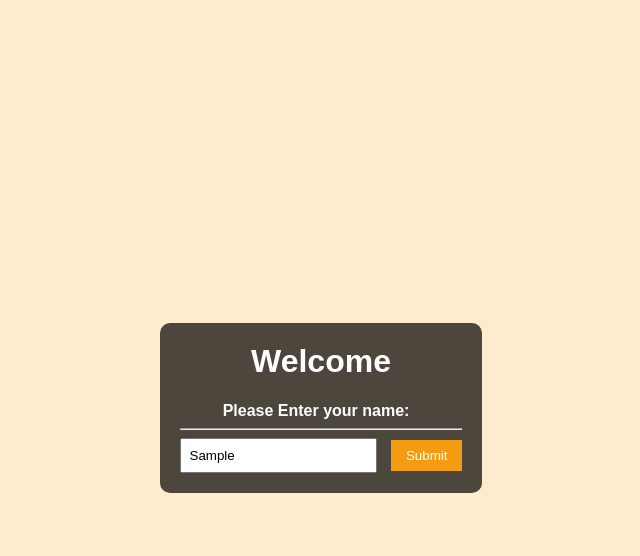
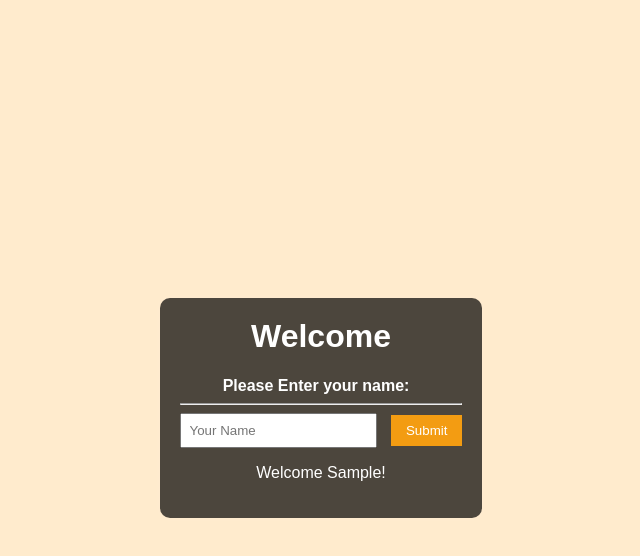
Before and after one commit to MazenDerbas/1DV610, a website: page index.html in a window 1280 px wide. Both pictures are taken after typing "Sample" into the empty fields and a click on the button "Submit". Shown: the whole page, without its empty margins (319-959 px from the left). Drawn offline with Linux system fonts and the light colour scheme.

Commit message:
Add welcome message in JS

```diff
--- a/index.html
+++ b/index.html
@@ -4,7 +4,8 @@
   <meta charset="UTF-8">
   <meta name="viewport" content="width=device-width, initial-scale=1.0">
   <link rel="stylesheet" href="css/style.css">
-  <script src="script.js"></script>
+  <script type="module" src="script.js"></script>
+
   <title>Doc</title>
 </head>
 <body>
@@ -12,8 +13,9 @@
     <h1>Welcome </h1>
     <label for="name">Please Enter your name: </label>
     <hr>
-    <input type="text" id="name" placeholder="Your Name">
+    <input type="text" id="userName" placeholder="Your Name">
     <button id="generateButton">Submit</button>
+    <p id="welcome-message"></p>
   </div>
 
 </body>
--- a/script.js
+++ b/script.js
@@ -0,0 +1,23 @@
+const userInput = document.getElementById('userName')
+const submit = document.getElementById('generateButton')
+const welcome = document.getElementById('welcome-message')
+
+
+submit.addEventListener('click', ()=>  {
+    const name = userInput.value;
+    setWelcomeMessage(name);
+    clearInput()
+
+});
+
+function setWelcomeMessage (userInput) {
+    if (userInput) {
+        welcome.textContent = `Welcome ${userInput}!`;
+    } else {
+        alert ("you need to enter a name")
+    }
+}
+
+function clearInput() {
+    userInput.value = "";
+}
```
Also changed, not shown: package.json (added, +19 -0 lines).
